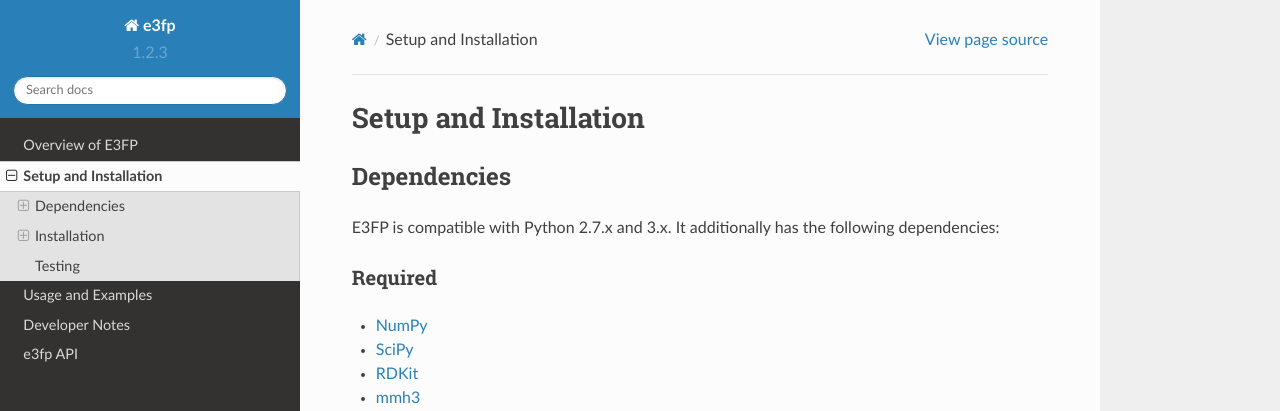
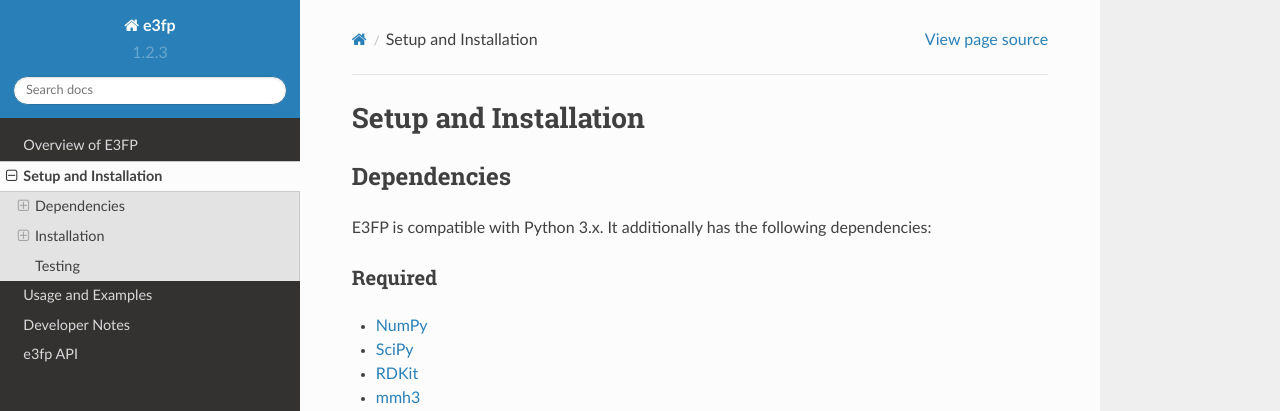
Before and after one commit to keiserlab/e3fp, a Sphinx documentation site: the page built from doc/source/install.rst, in a window 1280 px wide and 900 px high. Shown: the top 411 px of the window. Built offline with Sphinx 7.4.7 and the Read the Docs theme 2.0.0, drawn with Linux system fonts in a browser that asks for light colours.

Commit message:
Don't document 2.7 support

```diff
--- a/doc/source/install.rst
+++ b/doc/source/install.rst
@@ -4,7 +4,7 @@
 Dependencies
 ------------
 
-E3FP is compatible with Python 2.7.x and 3.x. It additionally has the
+E3FP is compatible with Python 3.x. It additionally has the
 following dependencies:
 
 Required
--- a/setup.py
+++ b/setup.py
@@ -19,7 +19,6 @@
 
 classifiers = [
     "Programming Language :: Python",
-    "Programming Language :: Python :: 2.7",
     "Programming Language :: Python :: 3.6",
     "Programming Language :: Python :: 3.7",
     "Programming Language :: Python :: 3.8",
```
